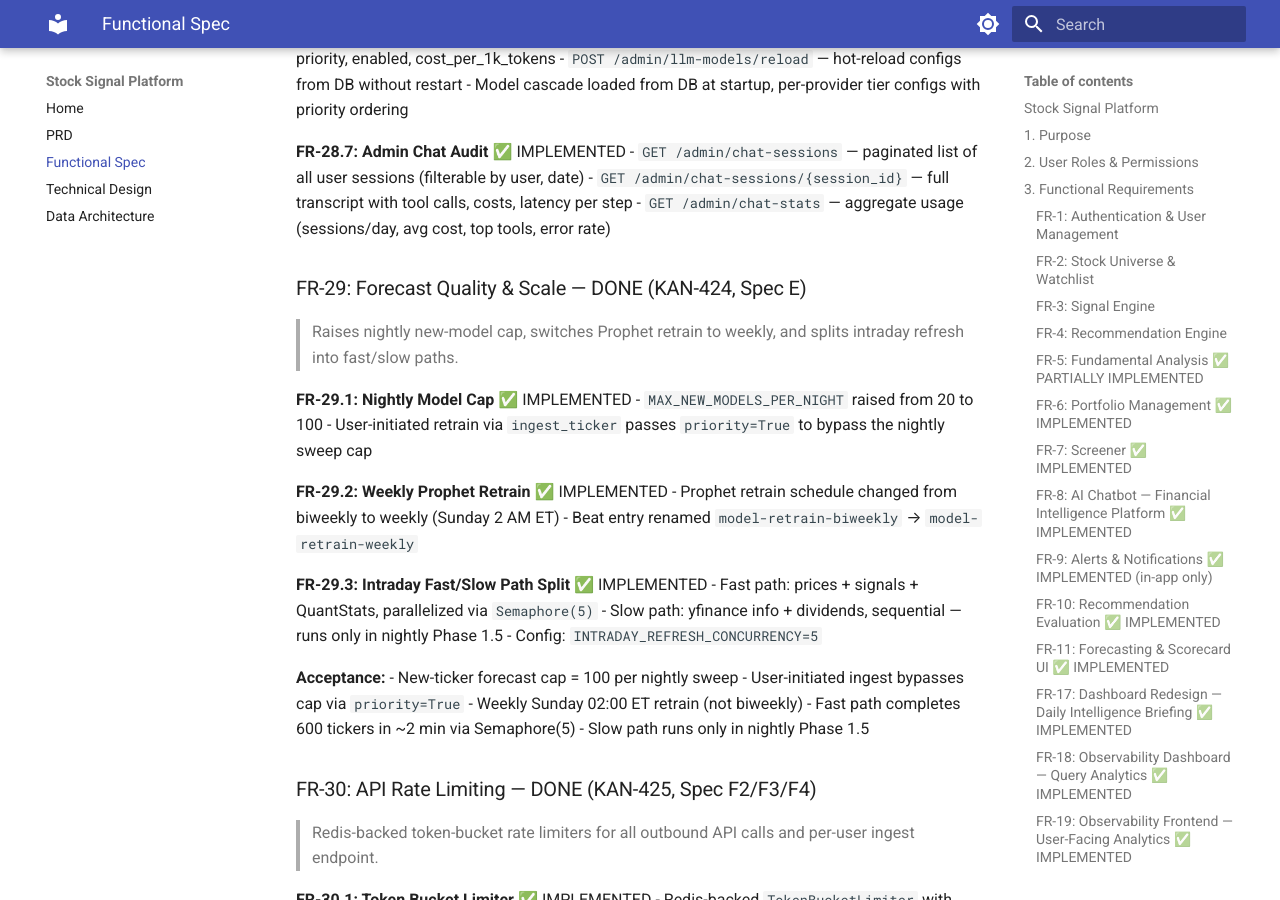
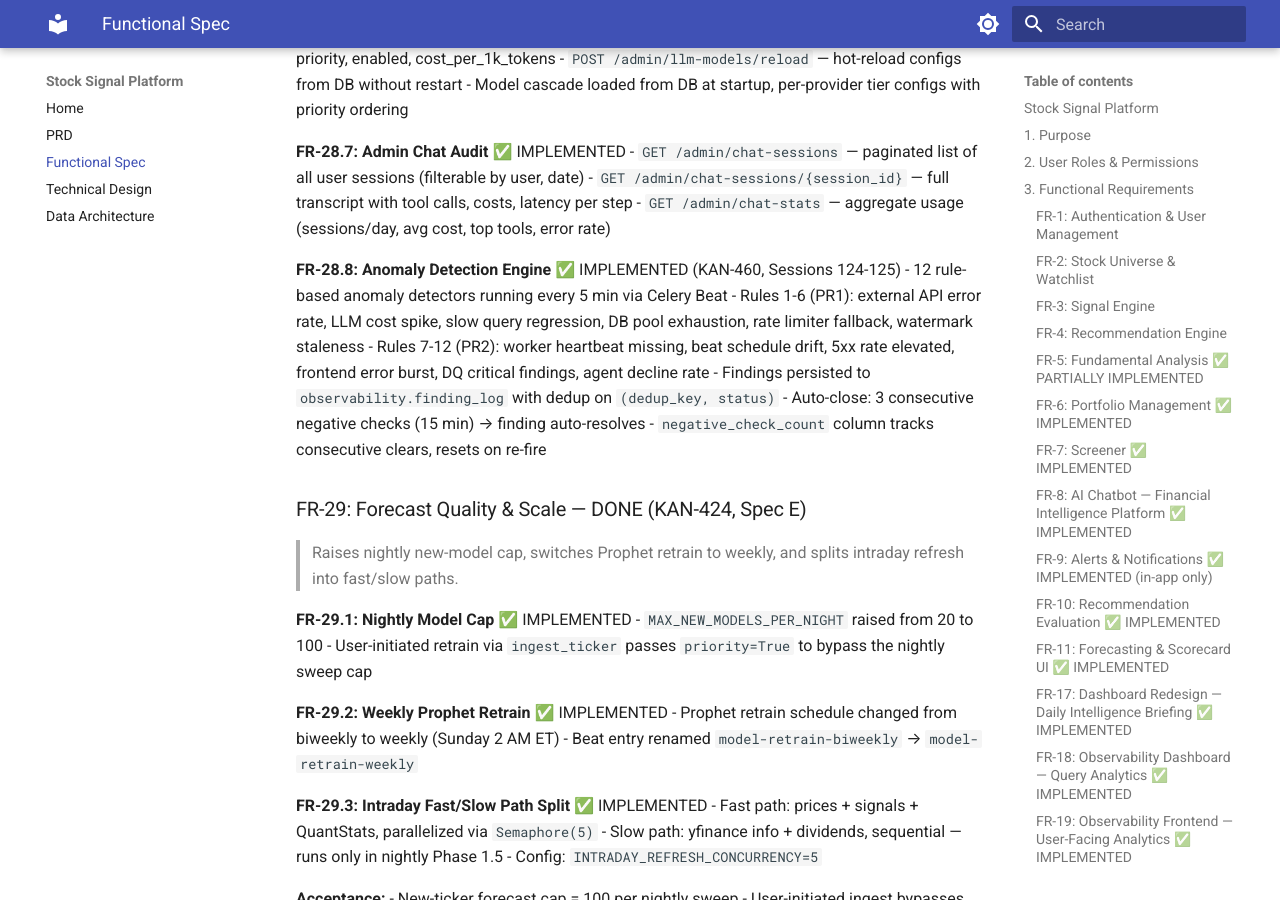
Before and after one commit to vipulbhatia29/stock-signal-platform, an MkDocs documentation site: the page built from docs/FSD.md, in a window 1280 px wide and 900 px high, scrolled down 24020 px. Built offline with MkDocs 1.6.1 and Material for MkDocs 9.7.7, drawn with Linux system fonts in a browser that asks for light colours.

Commit message:
docs: update TDD/FSD/project-plan/PROGRESS for rules 7-12 + auto-close

```diff
--- a/docs/FSD.md
+++ b/docs/FSD.md
@@ -1146,6 +1146,14 @@ The dashboard is a 5-zone Daily Intelligence Briefing designed for passive inves
 - `GET /admin/chat-sessions/{session_id}` — full transcript with tool calls, costs, latency per step
 - `GET /admin/chat-stats` — aggregate usage (sessions/day, avg cost, top tools, error rate)
 
+**FR-28.8: Anomaly Detection Engine** ✅ IMPLEMENTED (KAN-460, Sessions 124-125)
+- 12 rule-based anomaly detectors running every 5 min via Celery Beat
+- Rules 1-6 (PR1): external API error rate, LLM cost spike, slow query regression, DB pool exhaustion, rate limiter fallback, watermark staleness
+- Rules 7-12 (PR2): worker heartbeat missing, beat schedule drift, 5xx rate elevated, frontend error burst, DQ critical findings, agent decline rate
+- Findings persisted to `observability.finding_log` with dedup on `(dedup_key, status)`
+- Auto-close: 3 consecutive negative checks (15 min) → finding auto-resolves
+- `negative_check_count` column tracks consecutive clears, resets on re-fire
+
 ### FR-29: Forecast Quality & Scale — DONE (KAN-424, Spec E)
 
 > Raises nightly new-model cap, switches Prophet retrain to weekly, and splits intraday refresh into fast/slow paths.
```
Also changed, not shown: PROGRESS.md (+30 -0 lines), docs/TDD.md (+22 -0 lines), project-plan.md (+12 -1 lines).
